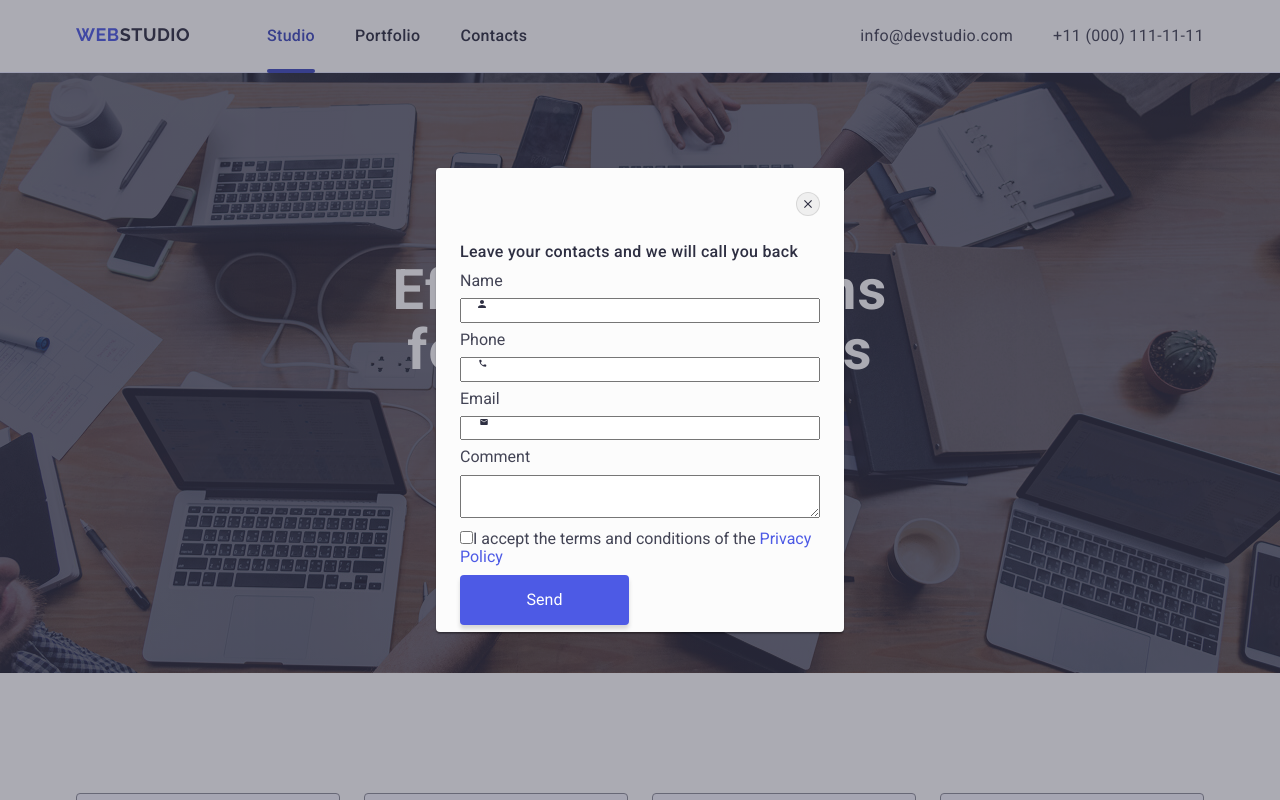
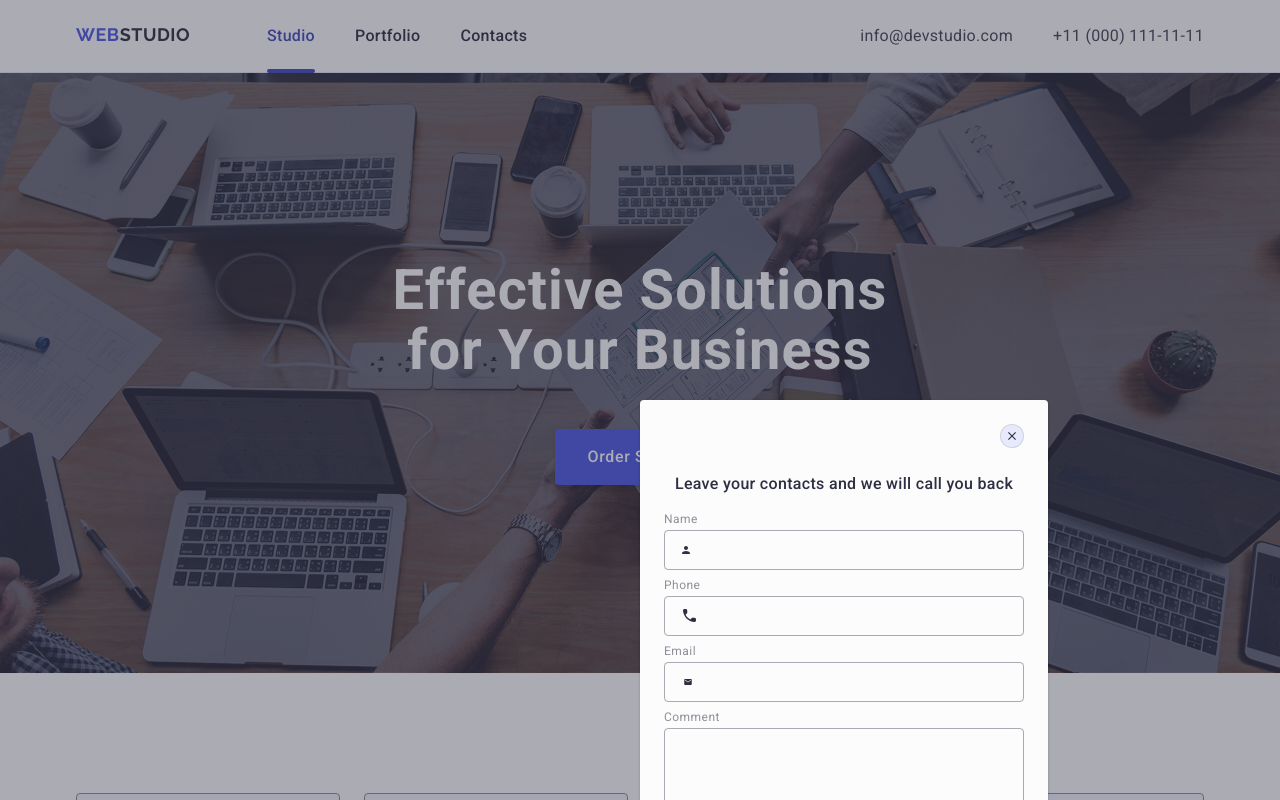
Before and after one commit to fainaku/goit-markup-hw-05, a plain HTML site: page index.html in a window 1280 px wide. Shown: the top 800 px of the page. Drawn offline with nearby package versions, Linux system fonts and the light colour scheme.

Commit message:
added backdrop

```diff
--- a/css/styles.css
+++ b/css/styles.css
@@ -539,24 +539,26 @@ header .container {
   display: flex;
   justify-content: center;
   align-items: center;
+  transition: opacity 250ms cubic-bezier(0.4, 0, 0.2, 1),
+    visibility 250ms cubic-bezier(0.4, 0, 0.2, 1);
 }
 
 .modal {
   background-color: #fcfcfc;
+  min-height: 584px;
+  width: 408px;
   border-radius: 4px;
   box-shadow: 0 1px 1px 0 rgba(0, 0, 0, 0.14), 0 1px 3px 0 rgba(0, 0, 0, 0.12),
     0 2px 1px 0 rgba(0, 0, 0, 0.2);
+  top: 50%;
+  left: 50%;
   padding: 72px 24px 24px;
-  position: relative;
-  display: flex;
-  align-items: flex-start;
-  justify-content: flex-start;
-  flex-direction: column;
-  gap: 8px;
+  position: absolute;
+  transition: transform 250ms cubic-bezier(0.4, 0, 0.2, 1);
 }
 
 .modal-btn {
-  border-radius: 100%;
+  border-radius: 50%;
   width: 24px;
   height: 24px;
   border: solid 1px rgba(0, 0, 0, 0.1);
@@ -567,12 +569,21 @@ header .container {
   justify-content: center;
   align-items: center;
   fill: #2e2f42;
+  background-color: #e7e9fc;
+  padding: 0;
+  transition: background-color 250ms cubic-bezier(0.4, 0, 0.2, 1),
+    border 250ms cubic-bezier(0.4, 0, 0.2, 1);
 }
-.modal-btn:hover {
+.modal-btn:hover,
+.modal-btn:focus {
+  fill: #ffffff;
+  border: none;
+}
+.modal-btn:focus {
   background-color: #404bbf;
-  fill: #ffffff;
 }
 .modal-btn-icon {
+  transition: fill 250ms cubic-bezier(0.4, 0, 0.2, 1);
 }
 .modal-slogan {
   font-weight: 500;
@@ -581,6 +592,7 @@ header .container {
   letter-spacing: 0.02em;
   text-align: center;
   color: #2e2f42;
+  margin-bottom: 16px;
 }
 .modal-form {
 }
@@ -589,12 +601,17 @@ header .container {
   align-items: flex-start;
   justify-content: flex-start;
   flex-direction: column;
-  gap: 8px;
   border-radius: 4px;
   width: 360px;
-  height: 336px;
+  margin-bottom: 8px;
 }
 .modal-form-label {
+  display: block;
+  font-size: 12px;
+  line-height: 1.17;
+  letter-spacing: 0.04em;
+  color: #8e8f99;
+  margin-bottom: 4px;
 }
 .modal-form-field {
   position: relative;
@@ -602,20 +619,66 @@ header .container {
 }
 .modal-form-input {
   width: 100%;
+  height: 40px;
+  border: 1px solid rgba(46, 47, 66, 0.4);
+  border-radius: 4px;
+  background-color: transparent;
+  padding-left: 38px;
+  outline: transparent;
+  transition: border-color 250ms cubic-bezier(0.4, 0, 0.2, 1);
 }
 .modal-form-icon {
   position: absolute;
   left: 16px;
   fill: #2e2f42;
+  top: 50%;
+  transform: translateY(-50%);
+  transition: fill 250ms cubic-bezier(0.4, 0, 0.2, 1);
 }
-.modal-form-icon:hover,
-.modal-form-icon:focus {
+.modal-form-input:hover + .modal-form-icon,
+.modal-form-input:focus + .modal-form-icon {
   fill: #4d5ae5;
 }
+.modal-text-area {
+  height: 120px;
+  font-size: 12px;
+  line-height: 1.17;
+  letter-spacing: 0.04em;
+  color: rgba(46, 47, 66, 0.4);
+  border: 1px solid rgba(46, 47, 66, 0.4);
+  border-radius: 4px;
+  background-color: transparent;
+  padding: 8px 16px;
+  outline: transparent;
+  resize: none;
+  transition: border-color 250ms cubic-bezier(0.4, 0, 0.2, 1);
+}
+.modal-text-are:focus {
+  border-color: #4d5ae5;
+}
 .checkbox {
+  margin-bottom: 24px;
 }
 .checkbox-label {
+  font-size: 12px;
+  line-height: 1.17;
+  letter-spacing: 0.04em;
+  color: #8e8f99;
 }
+.checkbox-accent {
+  width: 16px;
+  height: 16px;
+  border: 1px solid rgba(46, 47, 66, 0.4);
+  border-radius: 2px;
+  transition: background-color 250ms cubic-bezier(0.4, 0, 0.2, 1),
+    border 250ms cubic-bezier(0.4, 0, 0.2, 1),
+    fill 250ms cubic-bezier(0.4, 0, 0.2, 1);
+  display: inline-flex;
+  align-items: center;
+  justify-content: center;
+  fill: transparent;
+}
+
 .checkbox-privacy {
   color: #8e8f99;
 }
@@ -625,11 +688,18 @@ header .container {
 .modal-btn-send {
   border-radius: 4px;
   padding: 16px 32px;
-  width: 169px;
+  min-width: 169px;
   height: 56px;
   box-shadow: 0 4px 4px 0 rgba(0, 0, 0, 0.15);
   background: #4d5ae5;
   color: #ffffff;
   border: none;
+  display: block;
+  font-family: "Roboto", sans-serif;
+  font-size: 16px;
+  font-weight: 500;
+  line-height: 1.5;
+  letter-spacing: 0.04em;
+  transition: background-color 250ms cubic-bezier(0.4, 0, 0.2, 1);
 }
 /* region backdrop end */
--- a/index.html
+++ b/index.html
@@ -505,9 +505,9 @@
 
     <div class="backdrop">
       <div class="modal">
-        <button class="modal-btn">
+        <button type="button" class="modal-btn">
           <svg class="modal-btn-icon" width="8" height="8">
-            <use href="/images/icons.svg#icon-close"></use>
+            <use href="./images/icons.svg#icon-close"></use>
           </svg>
         </button>
 
@@ -529,7 +529,8 @@
                 <use href="./images/icons.svg#icon-person"></use>
               </svg>
             </div>
-
+          </div>
+          <div class="modal-form-wrapper">
             <label class="modal-form-label" for="user-phone">Phone</label>
             <div class="modal-form-field">
               <input
@@ -538,11 +539,12 @@
                 id="user-phone"
                 name="user-phone"
               />
-              <svg class="modal-form-icon" width="13" height="13">
+              <svg class="modal-form-icon" width="18" height="24">
                 <use href="./images/icons.svg#icon-phone"></use>
               </svg>
             </div>
-
+          </div>
+          <div class="modal-form-wrapper">
             <label class="modal-form-label" for="user-email">Email</label>
             <div class="modal-form-field">
               <input
@@ -555,26 +557,39 @@
                 <use href="./images/icons.svg#icon-email"></use>
               </svg>
             </div>
-
+          </div>
+          <div class="modal-form-wrapper">
             <label class="modal-form-label" for="user-comment">Comment</label>
             <div class="modal-form-field">
               <textarea
-                class="modal-form-input"
+                class="modal-form-input modal-text-area"
                 id="user-comment"
                 name="user-comment"
                 placeholder="Text input"
               >
               </textarea>
             </div>
-            <div class="checkbox">
-              <label class="checkbox-label">
-                <input class="checkbox-privacy" type="checkbox" />I accept the
-                terms and conditions of the
-                <a class="checkbox-link" href="#">Privacy Policy</a>
-              </label>
-            </div>
-            <button class="modal-btn-send" type="submit">Send</button>
           </div>
+          <div class="checkbox">
+            <input
+              id="user-privacy"
+              class="checkbox-privacy visually-hidden"
+              type="checkbox"
+              value="true"
+              name="user-privacy"
+            />
+            <label class="checkbox-label" for="user-privacy"
+              >I accept the terms and conditions of the<span
+                class="checkbox-accent"
+              >
+                <svg class="checkbox-icon" width="10" height="8">
+                  <use href=""></use>
+                </svg>
+              </span>
+              <a class="checkbox-link" href="#">Privacy Policy</a>
+            </label>
+          </div>
+          <button class="modal-btn-send" type="submit">Send</button>
         </form>
       </div>
     </div>
```
